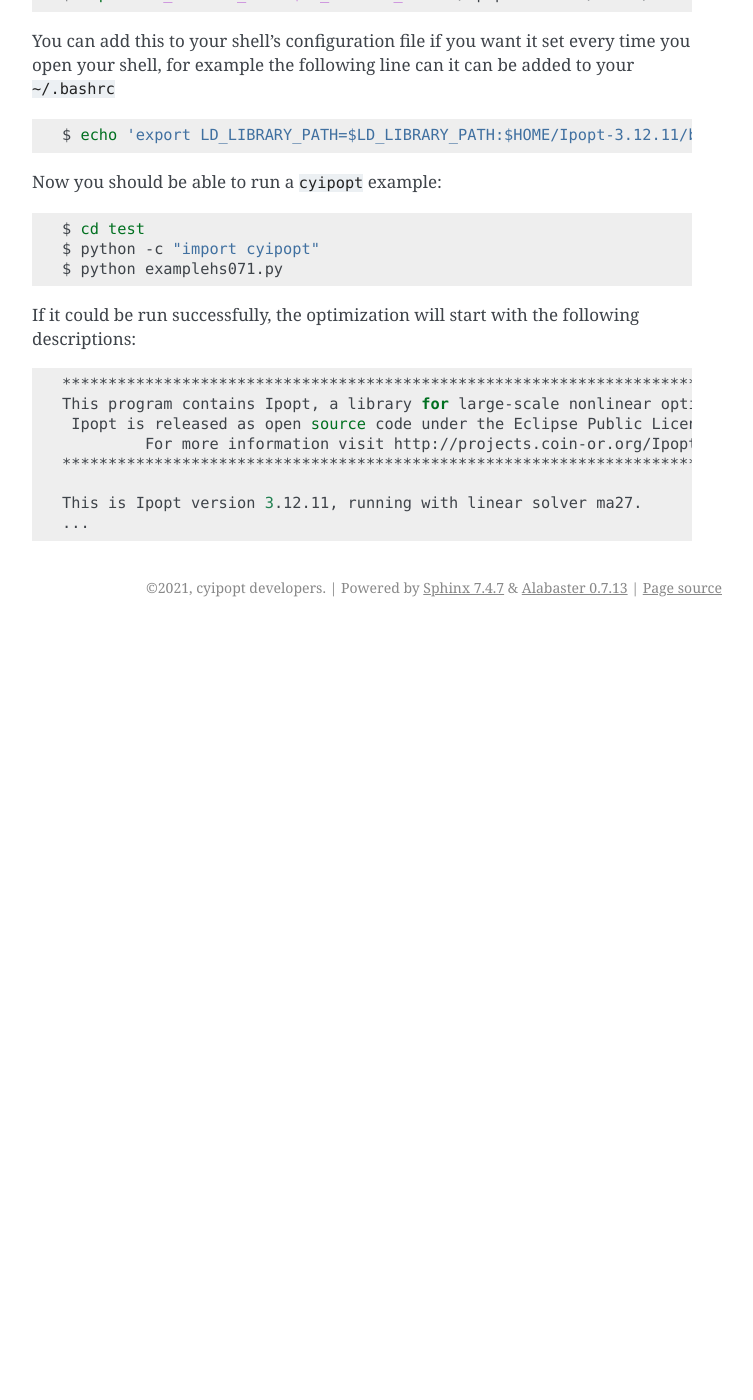
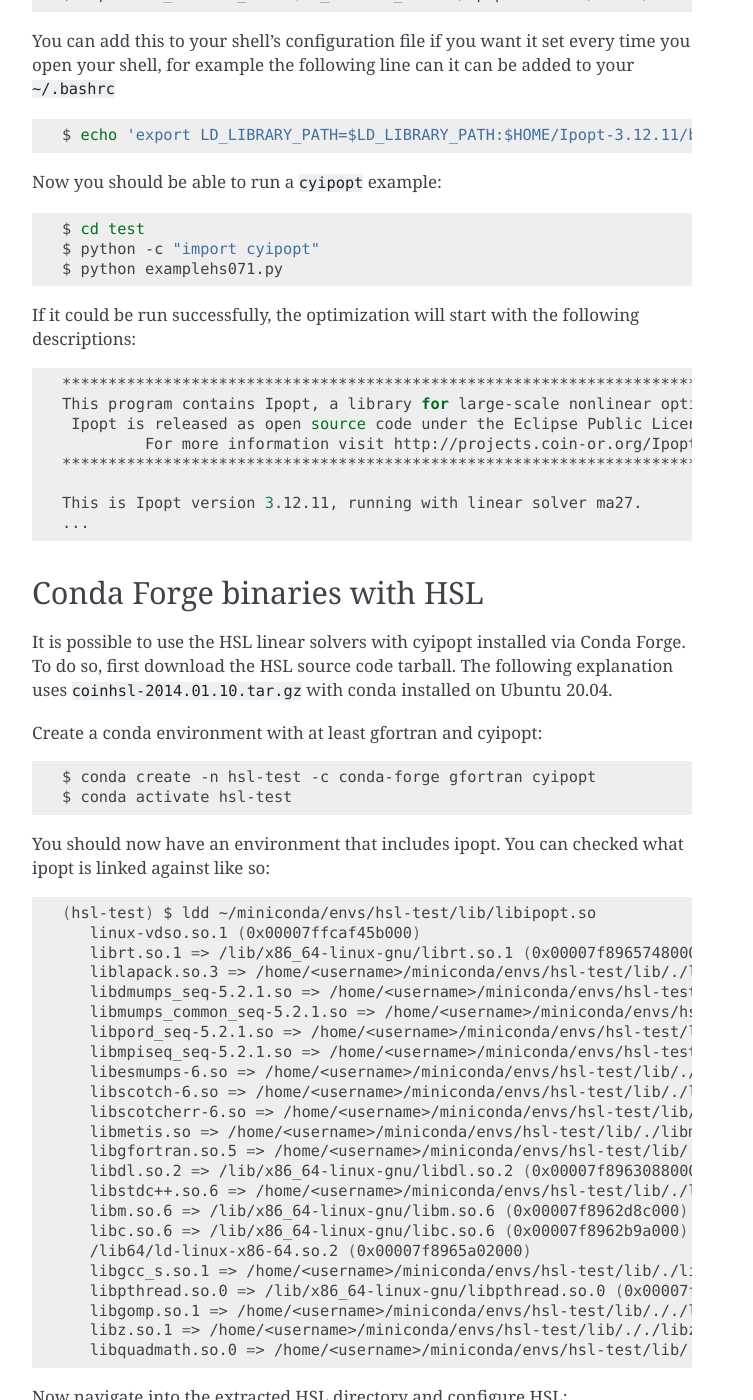
Before and after one commit to mechmotum/cyipopt, a Sphinx documentation site: the page built from docs/source/install.rst, in a window 1280 px wide and 1400 px high, scrolled down 6403 px. Shown: the whole window, without its empty margins (388-1141 px from the left). Built offline with Sphinx 7.4.7, drawn with Linux system fonts in a browser that asks for light colours; before the commit the page ends 7030 px from its top, so only the background shows below that; some of the changed text lies outside the part shown.

Commit message:
Added instructions about using HSL with conda forge binaries to the documentation.

```diff
--- a/docs/source/install.rst
+++ b/docs/source/install.rst
@@ -315,3 +315,83 @@
 
     This is Ipopt version 3.12.11, running with linear solver ma27.
     ...
+
+Conda Forge binaries with HSL
+-----------------------------
+
+It is possible to use the HSL linear solvers with cyipopt installed via Conda
+Forge. To do so, first download the HSL source code tarball. The following
+explanation uses ``coinhsl-2014.01.10.tar.gz`` with conda installed on Ubuntu
+20.04.
+
+Create a conda environment with at least gfortran and cyipopt::
+
+   $ conda create -n hsl-test -c conda-forge gfortran cyipopt
+   $ conda activate hsl-test
+
+You should now have an environment that includes ipopt. You can checked what
+ipopt is linked against like so::
+
+   (hsl-test) $ ldd ~/miniconda/envs/hsl-test/lib/libipopt.so
+      linux-vdso.so.1 (0x00007ffcaf45b000)
+      librt.so.1 => /lib/x86_64-linux-gnu/librt.so.1 (0x00007f8965748000)
+      liblapack.so.3 => /home/<username>/miniconda/envs/hsl-test/lib/./liblapack.so.3 (0x00007f89635fe000)
+      libdmumps_seq-5.2.1.so => /home/<username>/miniconda/envs/hsl-test/lib/./libdmumps_seq-5.2.1.so (0x00007f89633d8000)
+      libmumps_common_seq-5.2.1.so => /home/<username>/miniconda/envs/hsl-test/lib/./libmumps_common_seq-5.2.1.so (0x00007f8963377000)
+      libpord_seq-5.2.1.so => /home/<username>/miniconda/envs/hsl-test/lib/./libpord_seq-5.2.1.so (0x00007f896335e000)
+      libmpiseq_seq-5.2.1.so => /home/<username>/miniconda/envs/hsl-test/lib/./libmpiseq_seq-5.2.1.so (0x00007f8963352000)
+      libesmumps-6.so => /home/<username>/miniconda/envs/hsl-test/lib/./libesmumps-6.so (0x00007f8963349000)
+      libscotch-6.so => /home/<username>/miniconda/envs/hsl-test/lib/./libscotch-6.so (0x00007f89632b1000)
+      libscotcherr-6.so => /home/<username>/miniconda/envs/hsl-test/lib/./libscotcherr-6.so (0x00007f89632ac000)
+      libmetis.so => /home/<username>/miniconda/envs/hsl-test/lib/./libmetis.so (0x00007f8963237000)
+      libgfortran.so.5 => /home/<username>/miniconda/envs/hsl-test/lib/./libgfortran.so.5 (0x00007f896308e000)
+      libdl.so.2 => /lib/x86_64-linux-gnu/libdl.so.2 (0x00007f8963088000)
+      libstdc++.so.6 => /home/<username>/miniconda/envs/hsl-test/lib/./libstdc++.so.6 (0x00007f8962edb000)
+      libm.so.6 => /lib/x86_64-linux-gnu/libm.so.6 (0x00007f8962d8c000)
+      libc.so.6 => /lib/x86_64-linux-gnu/libc.so.6 (0x00007f8962b9a000)
+      /lib64/ld-linux-x86-64.so.2 (0x00007f8965a02000)
+      libgcc_s.so.1 => /home/<username>/miniconda/envs/hsl-test/lib/./libgcc_s.so.1 (0x00007f8962b85000)
+      libpthread.so.0 => /lib/x86_64-linux-gnu/libpthread.so.0 (0x00007f8962b62000)
+      libgomp.so.1 => /home/<username>/miniconda/envs/hsl-test/lib/././libgomp.so.1 (0x00007f8962b2a000)
+      libz.so.1 => /home/<username>/miniconda/envs/hsl-test/lib/././libz.so.1 (0x00007f8962b10000)
+      libquadmath.so.0 => /home/<username>/miniconda/envs/hsl-test/lib/././libquadmath.so.0 (0x00007f8962ad6000)
+
+Now navigate into the extracted HSL directory and configure HSL::
+
+   (hsl-test) $ cd /path/to/hsl/download/coinhsl-2014.01.10/
+   (hsl-test) $ ./configure \
+      --prefix=/home/<username>/miniconda/envs/hsl-test/ \
+      --with-blas="-L/home/<username>/miniconda/envs/hsl-test/lib/ -lblas" \
+      LIBS="-llapack" \
+      FC=/home/<username>/miniconda/envs/hsl-test/bin/gfortran \
+      CC=/home/<username>/miniconda/envs/hsl-test/bin/gcc \
+
+This tells HSL to install into your environment, link against the environment's
+blas and lapack libraries and to use the environment's gfortran and gcc
+compilers to build HSL. After configuring, build and install with::
+
+   (hsl-test) $ make
+   (hsl-test) $ make install
+
+You should now find a shared HSL library in your environment. Check to make
+sure it is properly linked (especially blas)::
+
+   (hsl-test) $ ldd /home/<username>/miniconda/envs/hsl-test/lib/libcoinhsl.so
+      linux-vdso.so.1 (0x00007ffe2085a000)
+      libopenblas.so.0 => /home/<username>/miniconda/envs/hsl-test/lib/libopenblas.so.0 (0x00007f72a1766000)
+      libgfortran.so.5 => /home/<username>/miniconda/envs/hsl-test/lib/libgfortran.so.5 (0x00007f72a15bd000)
+      libm.so.6 => /lib/x86_64-linux-gnu/libm.so.6 (0x00007f72a143f000)
+      libgcc_s.so.1 => /home/<username>/miniconda/envs/hsl-test/lib/libgcc_s.so.1 (0x00007f72a142a000)
+      libquadmath.so.0 => /home/<username>/miniconda/envs/hsl-test/lib/libquadmath.so.0 (0x00007f72a13f0000)
+      libc.so.6 => /lib/x86_64-linux-gnu/libc.so.6 (0x00007f72a11fe000)
+      libpthread.so.0 => /lib/x86_64-linux-gnu/libpthread.so.0 (0x00007f72a11d9000)
+      /lib64/ld-linux-x86-64.so.2 (0x00007f72a39d4000)
+
+Now, in your cyipopt script set the following two options::
+
+   problem.add_option('linear_solver', 'ma57')
+   problem.add_option('hsllib', 'libcoinhsl.so')
+
+The various HSL solvers can be set with ``linear_solver`` and the ``hsllib``
+name must be specified because the default name ipopt looks for is
+``libhsl.so``.
```
